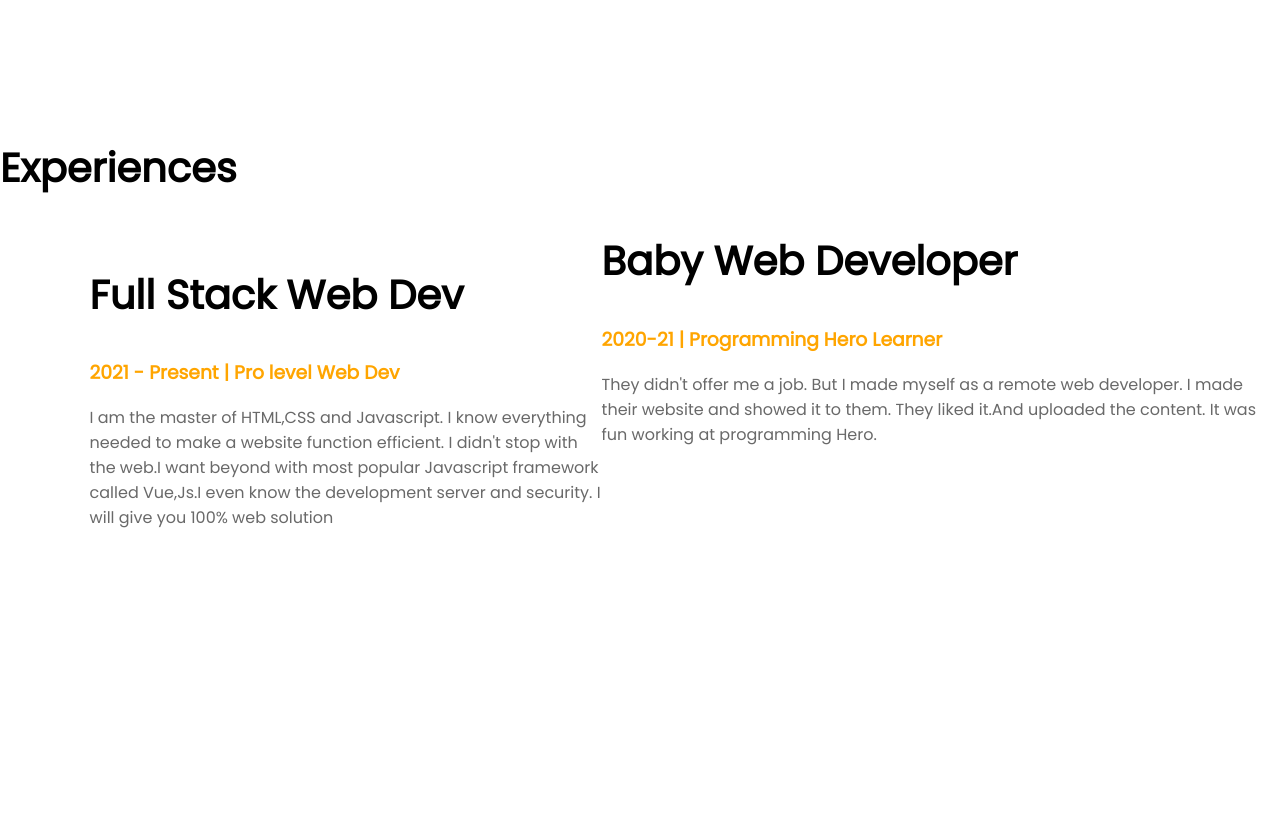
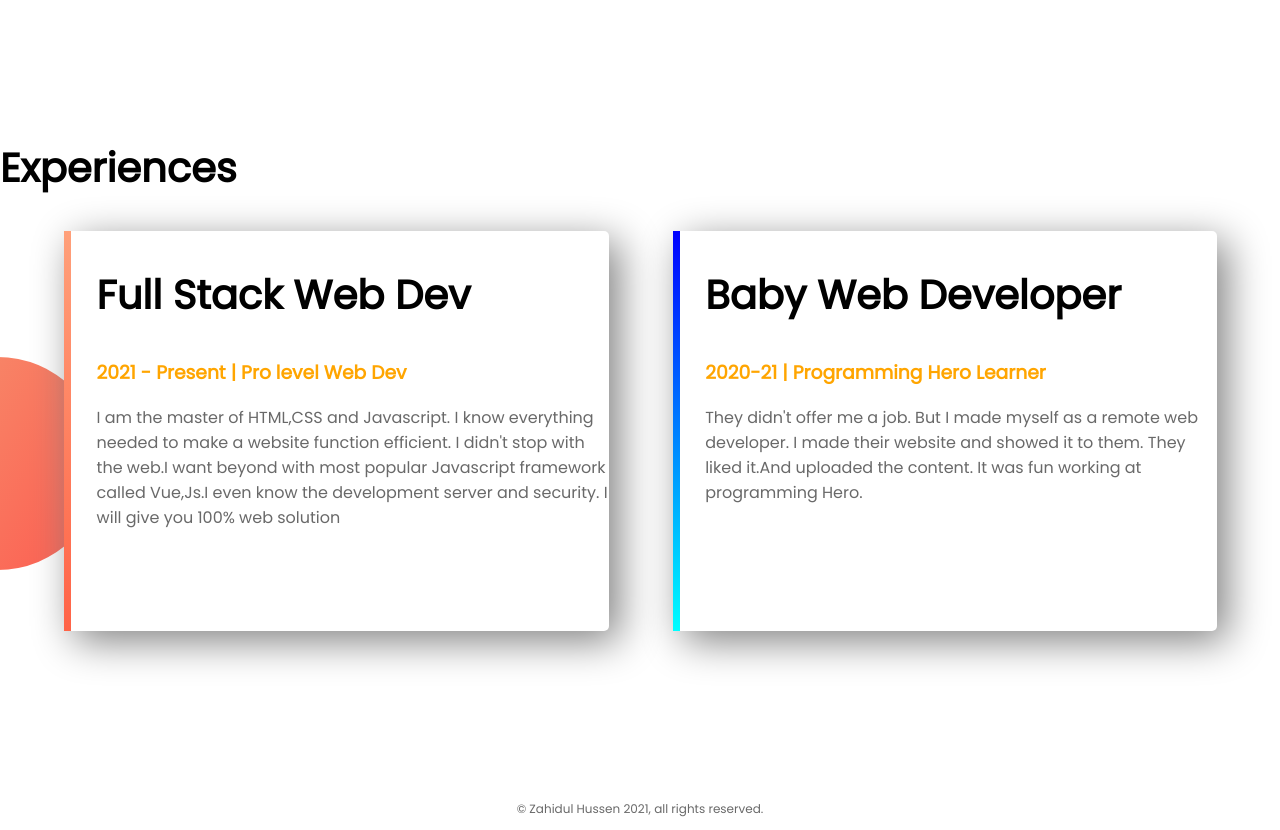
Before and after one commit to Zahidulhussen/web-portfolio, a plain HTML site: page index.html in a window 1280 px wide. Shown: the part 1220-2050 px from the top of the page. Before the commit the page ends 2008 px from the top, so only its background shows below. Drawn offline with Linux system fonts and the light colour scheme.

Commit message:
finished my first ever website

```diff
--- a/index.html
+++ b/index.html
@@ -36,23 +36,22 @@
             <a class="link-button" target="_blank" href="https://www.linkedin.com/in/zahidul-hussen-778089174/">DOWNLOAD RESUME</a>
     </div>
     </section>
-    <section class="experienc-area">
+    <section class="experience-area">
         <h2>Experiences</h2>
-        <div class="half-width">
+        <div id="full-stack" class="half-width single-experience">
             <h2>Full Stack Web Dev</h2>
             <h3 class="orange-highlight">2021 - Present  | Pro level Web Dev</h3>
             <p>I am the master of HTML,CSS and Javascript. I know everything needed to make a website function efficient. I didn't stop with the web.I want beyond with most popular Javascript framework called Vue,Js.I even know the development server and security. I will give you 100% web solution</p>
         </div>
-        <div>
+        <div id="baby-web" class="half-width single-experience" >
             <h2>Baby Web Developer</h2>
             <h3 class="orange-highlight">2020-21 | Programming Hero Learner</h3>
             <p>They didn't offer me a job. But I made myself as a remote web developer. I made their website and showed it to them. They liked it.And uploaded the content. It was fun working at programming Hero.</p>
         </div>
-        <div class="half-width">
-
-        </div>
-
-    </section>
+        </section>
+        <footer>
+            <p>© Zahidul Hussen 2021, all rights reserved.</p>
+        </footer>
 
 </body>
 </html>
--- a/style.css
+++ b/style.css
@@ -47,3 +47,28 @@ section{
     background-repeat: no-repeat;
     background-position: right;
 }
+.single-experience{
+    box-shadow: 10px 10px 40px gray;
+    border-radius: 5px;
+    height: 80%;
+    background-color: white;
+}
+.experience-area{
+    background-image: url("images/exp-bg.png");
+    background-repeat: no-repeat;
+    background-position: left;
+}
+#full-stack{
+    border-left: 7px solid;
+    border-image:linear-gradient(180deg,lightsalmon,tomato);
+    border-image-slice: 1;
+}
+#baby-web{
+    border-left: 7px solid;
+    border-image: linear-gradient(180deg,blue,cyan);
+    border-image-slice: 1;
+}
+footer p{
+    text-align: center;
+    font-size: 12px;
+}
```
